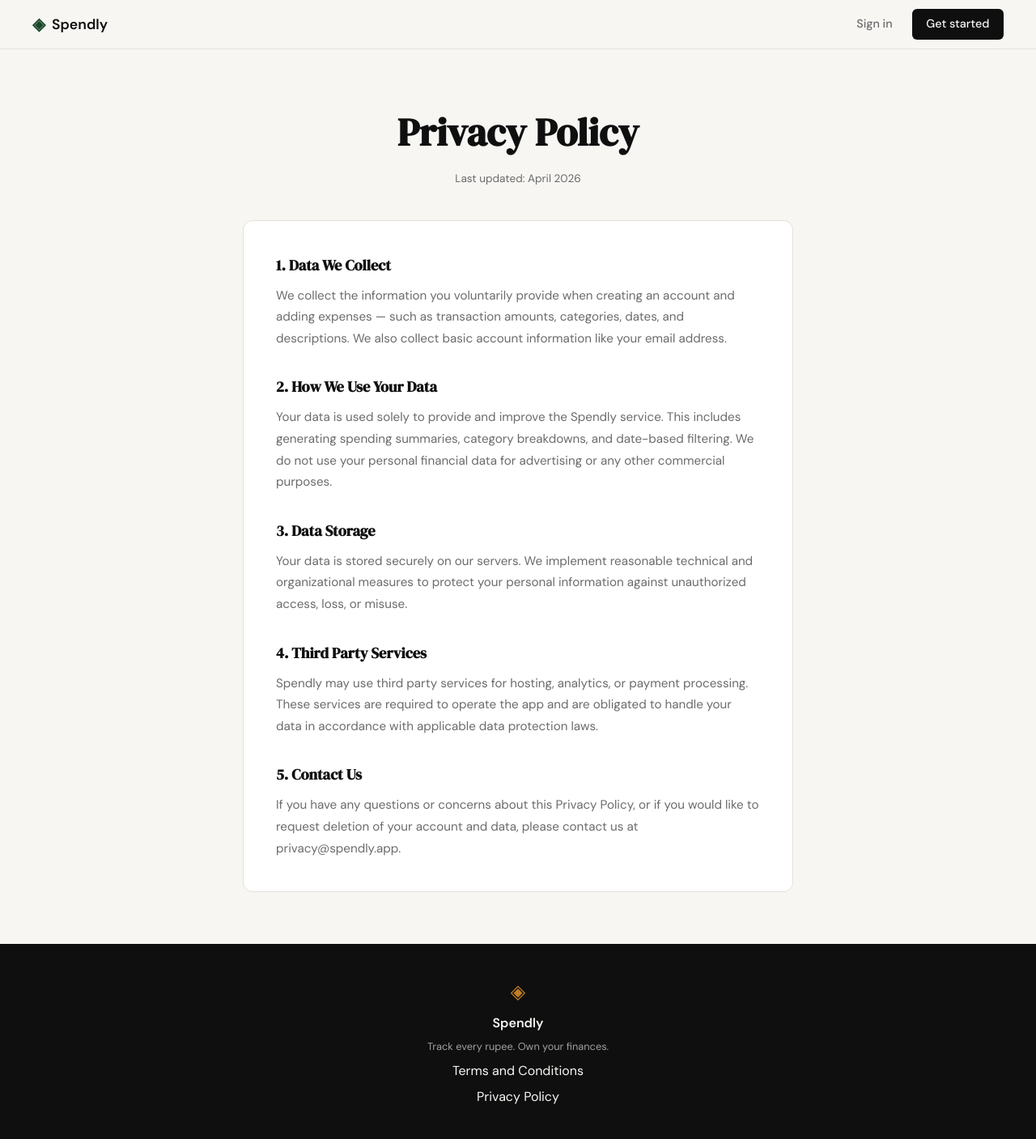
After one commit to mandeepmotan-ai/expense-tracker, a Flask app: page /privacy in a window 1280 px wide. The commit adds this page. Shown: the whole page at 81% size. Run offline with Flask 3, Linux system fonts and the light colour scheme.

Commit message:
landing: add privacy policy page and route

```diff
--- a/app.py
+++ b/app.py
@@ -25,6 +25,11 @@ def login():
 @app.route("/terms")
 def terms():
     return render_template("terms.html")
+
+
+@app.route("/privacy")
+def privacy():
+    return render_template("privacy.html")
 
 
 # ------------------------------------------------------------------ #
--- a/templates/base.html
+++ b/templates/base.html
@@ -35,7 +35,7 @@
             <span class="footer-name">Spendly</span>
             <p class="footer-copy">Track every rupee. Own your finances.</p>
             <p class="footer-links"><a href="{{ url_for('terms') }}">Terms and Conditions</a></p>
-            <p class="footer-links"><a href="#">Privacy Policy</a></p>
+            <p class="footer-links"><a href="{{ url_for('privacy') }}">Privacy Policy</a></p>
         </div>
     </footer>
 
--- /dev/null
+++ b/templates/privacy.html
@@ -0,0 +1,103 @@
+{% extends "base.html" %}
+
+{% block title %}Spendly — Privacy Policy{% endblock %}
+
+{% block content %}
+<section class="terms-section">
+    <div class="terms-container">
+        <div class="terms-header">
+            <h1 class="terms-title">Privacy Policy</h1>
+            <p class="terms-date">Last updated: April 2026</p>
+        </div>
+
+        <div class="terms-card">
+            <div class="terms-block">
+                <h2>1. Data We Collect</h2>
+                <p>We collect the information you voluntarily provide when creating an account and adding expenses — such as transaction amounts, categories, dates, and descriptions. We also collect basic account information like your email address.</p>
+            </div>
+
+            <div class="terms-block">
+                <h2>2. How We Use Your Data</h2>
+                <p>Your data is used solely to provide and improve the Spendly service. This includes generating spending summaries, category breakdowns, and date-based filtering. We do not use your personal financial data for advertising or any other commercial purposes.</p>
+            </div>
+
+            <div class="terms-block">
+                <h2>3. Data Storage</h2>
+                <p>Your data is stored securely on our servers. We implement reasonable technical and organizational measures to protect your personal information against unauthorized access, loss, or misuse.</p>
+            </div>
+
+            <div class="terms-block">
+                <h2>4. Third Party Services</h2>
+                <p>Spendly may use third party services for hosting, analytics, or payment processing. These services are required to operate the app and are obligated to handle your data in accordance with applicable data protection laws.</p>
+            </div>
+
+            <div class="terms-block">
+                <h2>5. Contact Us</h2>
+                <p>If you have any questions or concerns about this Privacy Policy, or if you would like to request deletion of your account and data, please contact us at privacy@spendly.app.</p>
+            </div>
+        </div>
+    </div>
+</section>
+{% endblock %}
+
+{% block head %}
+<style>
+.terms-section {
+    min-height: calc(100vh - 60px - 100px);
+    display: flex;
+    align-items: flex-start;
+    justify-content: center;
+    padding: 4rem 2rem;
+}
+
+.terms-container {
+    width: 100%;
+    max-width: 680px;
+}
+
+.terms-header {
+    text-align: center;
+    margin-bottom: 2.5rem;
+}
+
+.terms-title {
+    font-family: var(--font-display);
+    font-size: clamp(2rem, 4vw, 3rem);
+    color: var(--ink);
+    margin-bottom: 0.5rem;
+}
+
+.terms-date {
+    font-size: 0.85rem;
+    color: var(--ink-muted);
+}
+
+.terms-card {
+    background: var(--paper-card);
+    border: 1px solid var(--border);
+    border-radius: var(--radius-md);
+    padding: 2.5rem;
+}
+
+.terms-block {
+    margin-bottom: 2rem;
+}
+
+.terms-block:last-child {
+    margin-bottom: 0;
+}
+
+.terms-block h2 {
+    font-family: var(--font-display);
+    font-size: 1.15rem;
+    color: var(--ink);
+    margin-bottom: 0.6rem;
+}
+
+.terms-block p {
+    font-size: 0.95rem;
+    color: var(--ink-muted);
+    line-height: 1.75;
+}
+</style>
+{% endblock %}
```
